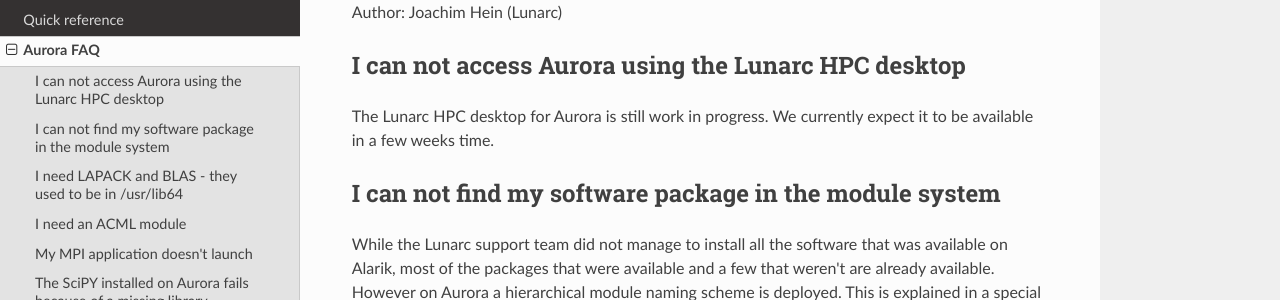
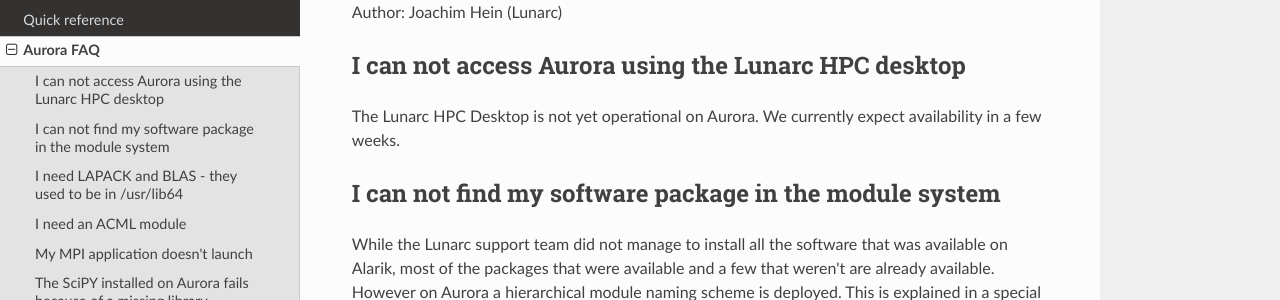
Before and after one commit to lunarc/lunarc_docs, an MkDocs documentation site: the page built from docs/aurora_faq.md, in a window 1280 px wide and 900 px high. Shown: the part 159-459 px from the top of the window. Built offline with MkDocs 1.6.1, drawn with Linux system fonts in a browser that asks for light colours; nearby versions of some CDN libraries; old or Windows-style settings are respelled for this version of MkDocs.

Commit message:
rephrasing of desktop statement

```diff
--- a/docs/aurora_faq.md
+++ b/docs/aurora_faq.md
@@ -2,7 +2,7 @@
 Author: Joachim Hein (Lunarc)
 
 ## I can not access Aurora using the Lunarc HPC desktop
-The Lunarc HPC desktop for Aurora is still work in progress.  We currently expect it to be available in a few weeks time.
+The Lunarc HPC Desktop is not yet operational on Aurora. We currently expect availability in a few weeks.
 
 ## I can not find my software package in the module system
 While the Lunarc support team did not manage to install all the software that was available on Alarik, most of the packages that were available and a few that weren't are already available.  However on Aurora a hierarchical module naming scheme is deployed.  This is explained in a special [software quide](http://lunarc-documentation.readthedocs.org/en/latest/aurora_modules/).  Please contact Lunarc support if you can't find your package with the `module spider`command.
```
